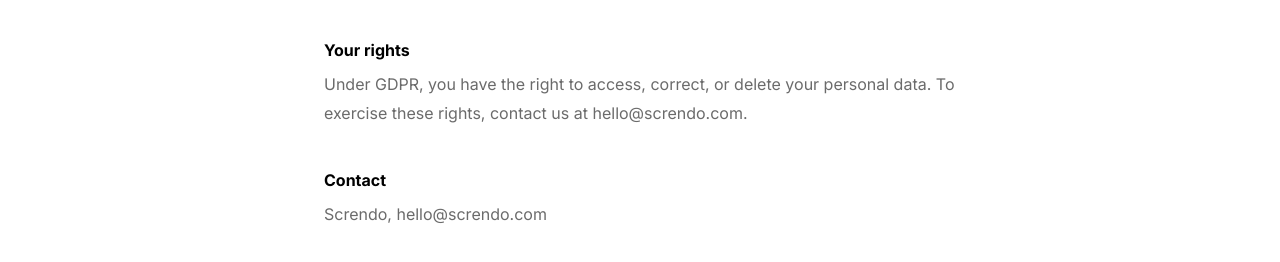
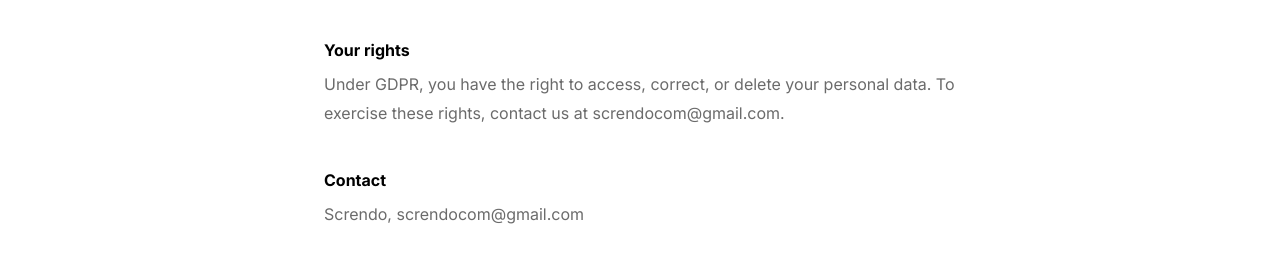
Before and after one commit to benjaminpalm/screndo-hemsida, a Next.js app: page /privacy in a window 1280 px wide. Shown: the part 632-894 px from the top of the page. Built offline with nearby package versions, Linux system fonts and the light colour scheme.

Commit message:
update privacy email

```diff
--- a/app/privacy/page.tsx
+++ b/app/privacy/page.tsx
@@ -15,11 +15,11 @@ const sections = [
   },
   {
     title: "Your rights",
-    text: "Under GDPR, you have the right to access, correct, or delete your personal data. To exercise these rights, contact us at hello@screndo.com.",
+    text: "Under GDPR, you have the right to access, correct, or delete your personal data. To exercise these rights, contact us at screndocom@gmail.com.",
   },
   {
     title: "Contact",
-    text: "Screndo, hello@screndo.com",
+    text: "Screndo, screndocom@gmail.com",
   },
 ]
 
```
